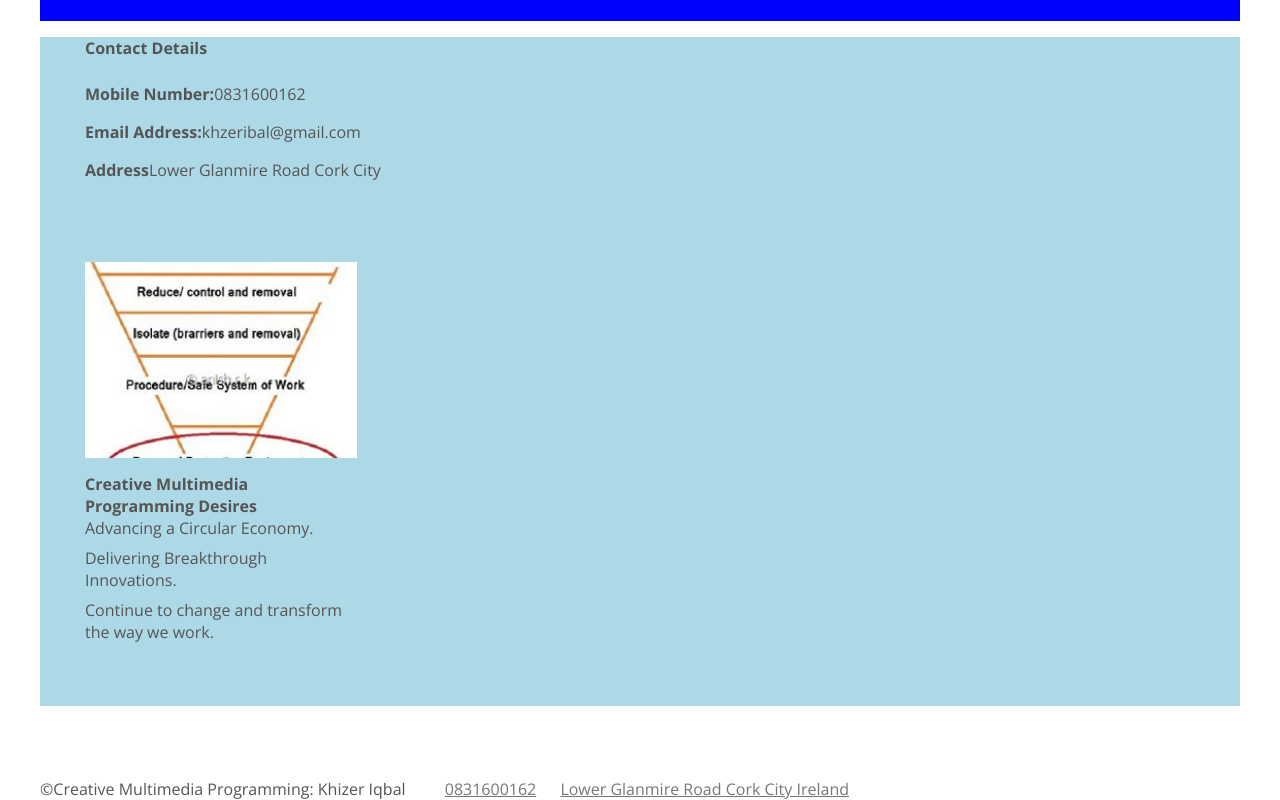
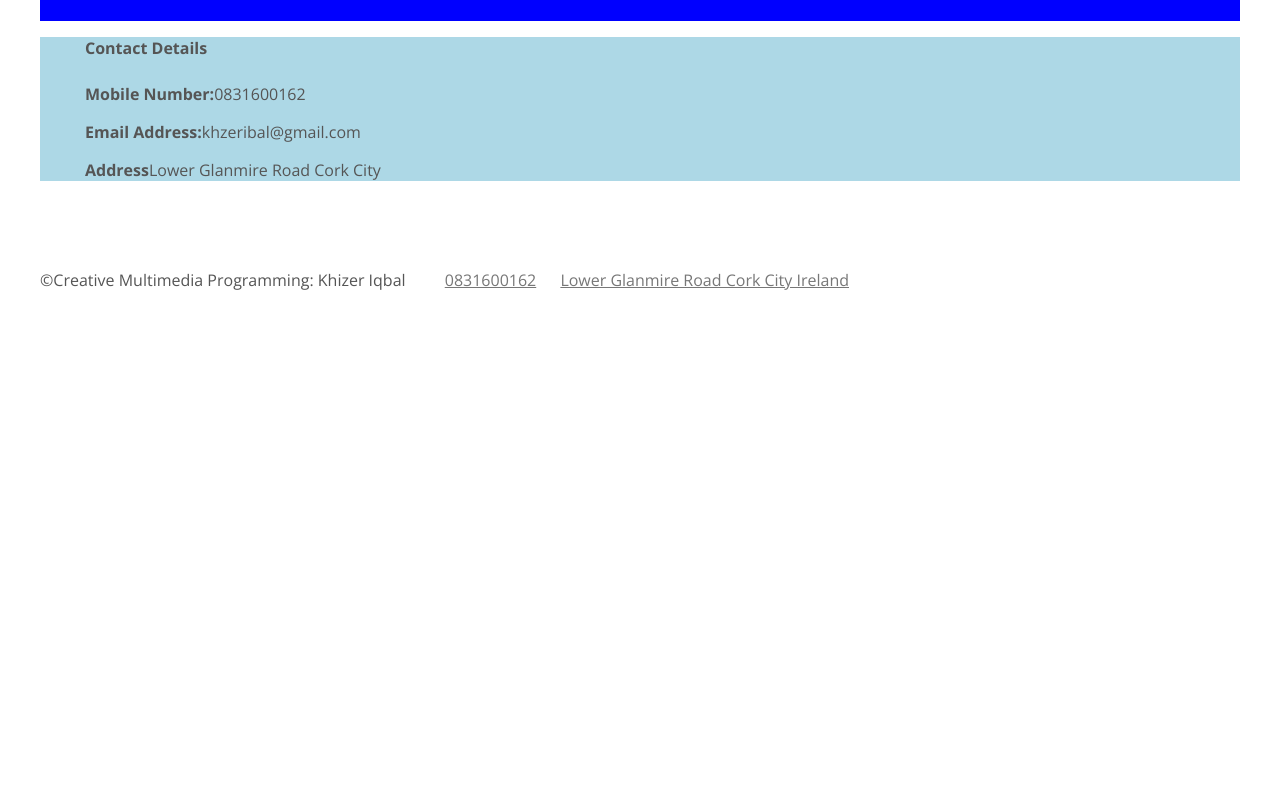
Before and after one commit to k00223362/Creative-Multimedia-Programming, a plain HTML site: page creativemultimedia1.html in a window 1280 px wide. Shown: the part 599-1399 px from the top of the page. After the commit the page ends 890 px from the top, so only its background shows below. Drawn offline with nearby package versions, Linux system fonts and the light colour scheme.

Commit message:
Updating Site

```diff
--- a/creativemultimedia1.html
+++ b/creativemultimedia1.html
@@ -72,21 +72,8 @@ allowfullscreen="true"></embed></object></div></div>
 
 
                 </div>
+               </section>
 
-
-                         <aside>
-                <div class="content" itemscope itemtype=“http://schema.org/Book”>
-                 <img alt="Creative Multimedia Programming" src="img/CreativeMultimediaProgmramming10.jpg">
-                <h4>Creative Multimedia Programming Desires</h4>
-			     <p> Advancing a Circular Economy.</p>
-                 <p>Delivering Breakthrough Innovations.</p>
-                 <p>Continue to change and transform the way we work.</p>
-
-
-                </div>
-            </aside>
-
-            </section>
         <nav>
         <ul>
             <li>
```
